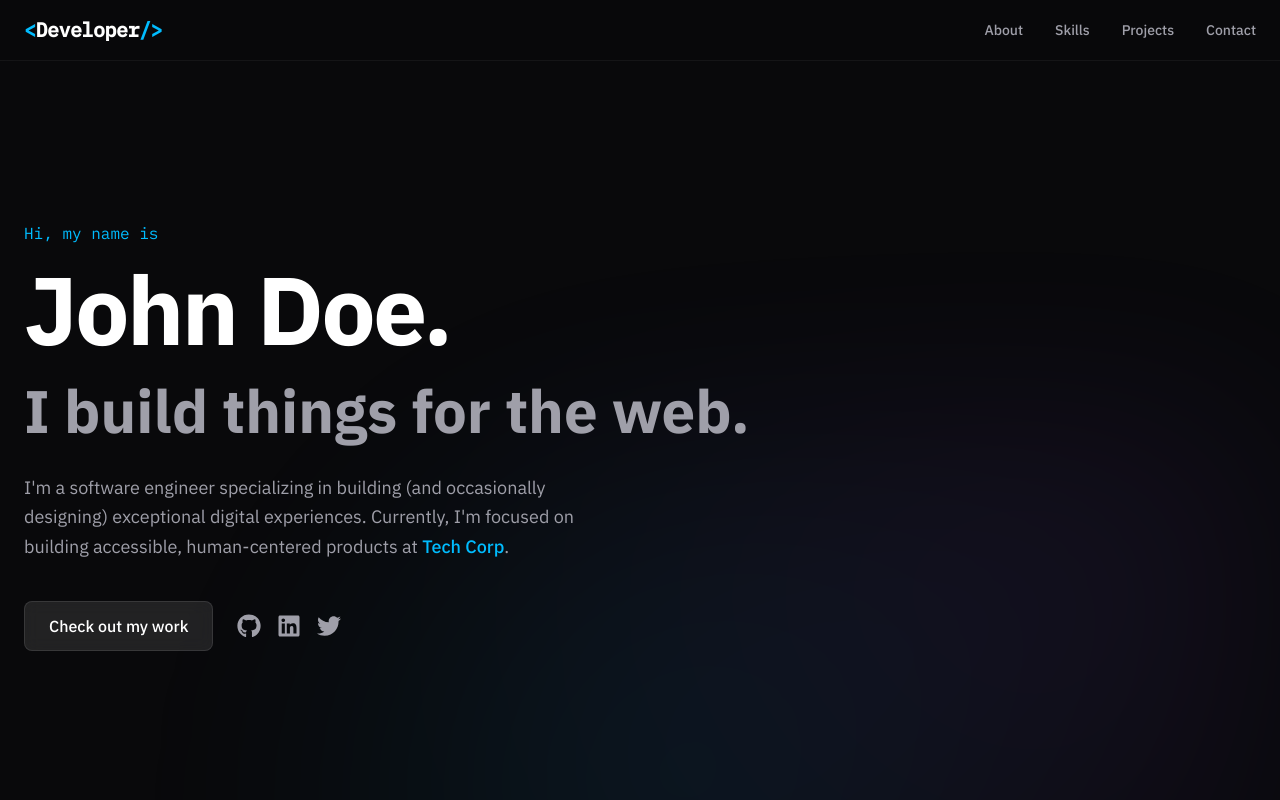
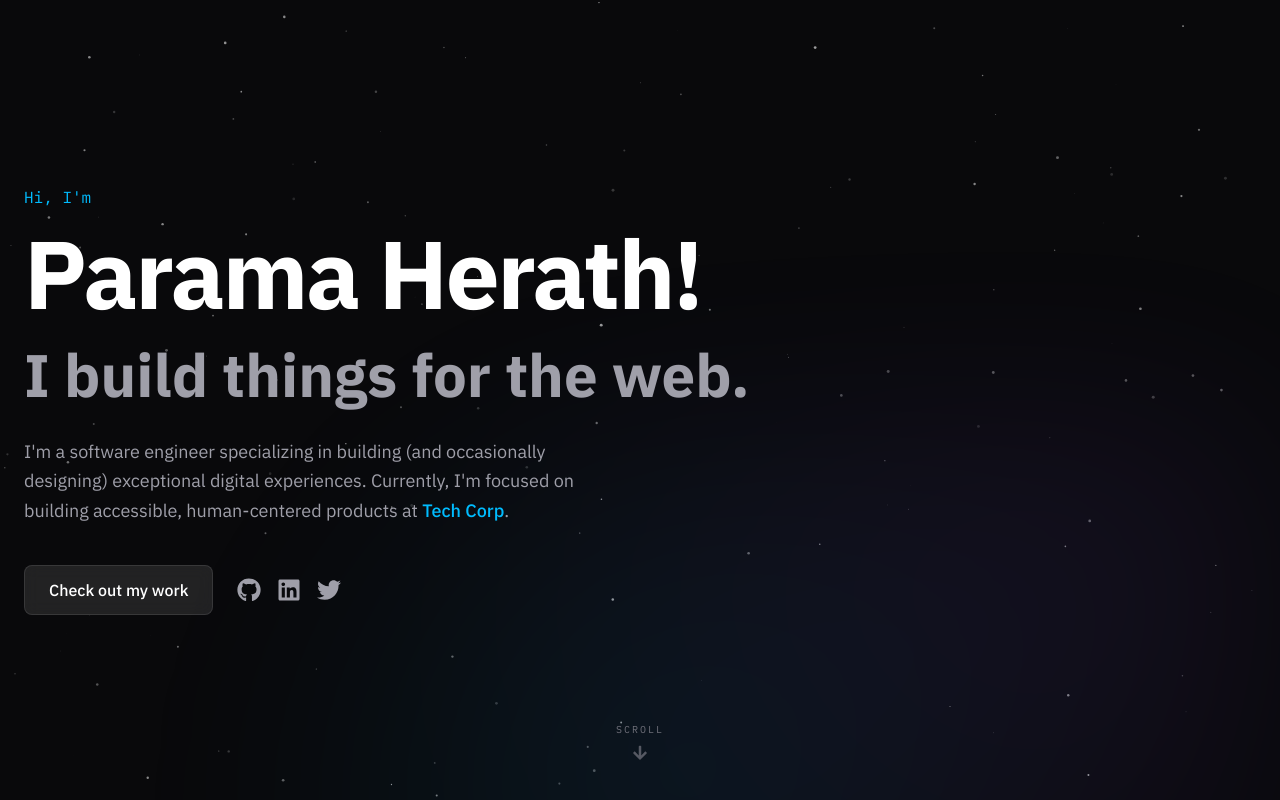
Before and after one commit to ParamaHerath/My-Portfolio, a React app: page / in a window 1280 px wide. Shown: the top 800 px of the page. Built offline with nearby package versions, Linux system fonts and the light colour scheme; the HTML template or start-up script is replaced by a standard one.

Commit message:
Add background and improve Navbar behaviour

```diff
--- a/src/App.tsx
+++ b/src/App.tsx
@@ -4,6 +4,7 @@ import Projects from './components/Projects';
 import Skills from './components/Skills';
 import Contact from './components/Contact';
 import Navbar from './components/Navbar';
+import StarBackground from './components/StarBackground';
 
 function App() {
   const { scrollYProgress } = useScroll();
@@ -11,6 +12,7 @@ function App() {
 
   return (
     <div className="relative min-h-screen bg-zinc-950 text-zinc-200">
+      <StarBackground />
       {/* Dynamic Background */}
       <motion.div
         className="fixed inset-0 z-0 opacity-30 blur-[100px] pointer-events-none"
@@ -22,7 +24,7 @@ function App() {
 
       <div className="relative z-10">
         <Navbar />
-        <main className="container mx-auto px-6 pt-24 pb-12">
+        <main className="container mx-auto px-6 pb-12">
           <Hero />
           <Skills />
           <Projects />
--- a/src/components/Hero.tsx
+++ b/src/components/Hero.tsx
@@ -1,18 +1,18 @@
 import { motion } from 'framer-motion';
-import { FaGithub, FaLinkedin, FaTwitter } from 'react-icons/fa';
+import { FaGithub, FaLinkedin, FaTwitter, FaArrowDown } from 'react-icons/fa';
 
 const Hero = () => {
   return (
-    <section id="about" className="min-h-[85vh] flex flex-col justify-center relative">
+    <section id="about" className="h-screen flex flex-col justify-center relative">
       <motion.div
         initial={{ opacity: 0, y: 20 }}
         animate={{ opacity: 1, y: 0 }}
         transition={{ duration: 0.5 }}
         className="max-w-3xl"
       >
-        <p className="text-sky-400 font-mono mb-4">Hi, my name is</p>
+        <p className="text-sky-400 font-mono mb-4">Hi, I'm</p>
         <h1 className="text-6xl md:text-8xl font-bold text-white mb-6 tracking-tight">
-          John Doe.
+          Parama Herath!
         </h1>
         <h2 className="text-4xl md:text-6xl font-bold text-zinc-400 mb-8">
           I build things for the web.
@@ -47,6 +47,15 @@ const Hero = () => {
           </div>
         </div>
       </motion.div>
+
+      <motion.div
+        animate={{ y: [0, 15, 0] }}
+        transition={{ repeat: Infinity, duration: 2, ease: "easeInOut" }}
+        className="absolute bottom-10 left-1/2 -translate-x-1/2 flex flex-col items-center gap-2 text-zinc-500"
+      >
+        <span className="text-[10px] font-mono tracking-[0.2em] uppercase">Scroll</span>
+        <FaArrowDown className="opacity-75" />
+      </motion.div>
     </section>
   );
 };
--- a/src/components/Navbar.tsx
+++ b/src/components/Navbar.tsx
@@ -1,8 +1,30 @@
-import { motion } from 'framer-motion';
+import { useState } from 'react';
+import { motion, useScroll, useMotionValueEvent } from 'framer-motion';
 
 const Navbar = () => {
+  const { scrollY } = useScroll();
+  const [hidden, setHidden] = useState(true);
+
+  useMotionValueEvent(scrollY, "change", (latest) => {
+    // Show navbar after scrolling down slightly (e.g., 100px)
+    if (latest > 100) {
+      setHidden(false);
+    } else {
+      setHidden(true);
+    }
+  });
+
   return (
-    <nav className="fixed top-0 left-0 right-0 z-50 px-6 py-4 backdrop-blur-md bg-zinc-950/50 border-b border-white/5">
+    <motion.nav
+      variants={{
+        visible: { y: 0, opacity: 1 },
+        hidden: { y: '-100%', opacity: 0 }
+      }}
+      initial="hidden"
+      animate={hidden ? "hidden" : "visible"}
+      transition={{ duration: 0.35, ease: "easeInOut" }}
+      className="fixed top-0 left-0 right-0 z-50 px-6 py-4 backdrop-blur-md bg-zinc-950/80 border-b border-white/5"
+    >
       <div className="container mx-auto flex items-center justify-between">
         <motion.div
           initial={{ opacity: 0, x: -20 }}
@@ -29,7 +51,7 @@ const Navbar = () => {
           ))}
         </ul>
       </div>
-    </nav>
+    </motion.nav>
   );
 };
 
--- /dev/null
+++ b/src/components/StarBackground.tsx
@@ -0,0 +1,64 @@
+import { useEffect, useRef } from 'react';
+
+const StarBackground = () => {
+  const canvasRef = useRef<HTMLCanvasElement>(null);
+
+  useEffect(() => {
+    const canvas = canvasRef.current;
+    if (!canvas) return;
+    const ctx = canvas.getContext('2d');
+    if (!ctx) return;
+
+    let animationFrameId: number;
+    let stars: { x: number, y: number, radius: number, speed: number, alpha: number }[] = [];
+
+    const resize = () => {
+      canvas.width = window.innerWidth;
+      canvas.height = window.innerHeight;
+    };
+
+    const initStars = () => {
+      stars = [];
+      for (let i = 0; i < 150; i++) {
+        stars.push({
+          x: Math.random() * window.innerWidth,
+          y: Math.random() * window.innerHeight,
+          radius: Math.random() * 1.5,
+          speed: Math.random() * 0.5 + 0.1,
+          alpha: Math.random() * 0.8 + 0.2
+        });
+      }
+    };
+
+    const drawAndMove = () => {
+      ctx.clearRect(0, 0, canvas.width, canvas.height);
+      stars.forEach(star => {
+        ctx.beginPath();
+        ctx.arc(star.x, star.y, star.radius, 0, Math.PI * 2);
+        ctx.fillStyle = `rgba(255, 255, 255, ${star.alpha})`;
+        ctx.fill();
+
+        star.y -= star.speed;
+        if (star.y < 0) {
+          star.y = canvas.height;
+          star.x = Math.random() * canvas.width;
+        }
+      });
+      animationFrameId = requestAnimationFrame(drawAndMove);
+    };
+
+    window.addEventListener('resize', resize);
+    resize();
+    initStars();
+    drawAndMove();
+
+    return () => {
+      window.removeEventListener('resize', resize);
+      cancelAnimationFrame(animationFrameId);
+    };
+  }, []);
+
+  return <canvas ref={canvasRef} className="fixed inset-0 z-0 pointer-events-none opacity-60" />;
+};
+
+export default StarBackground;
```
